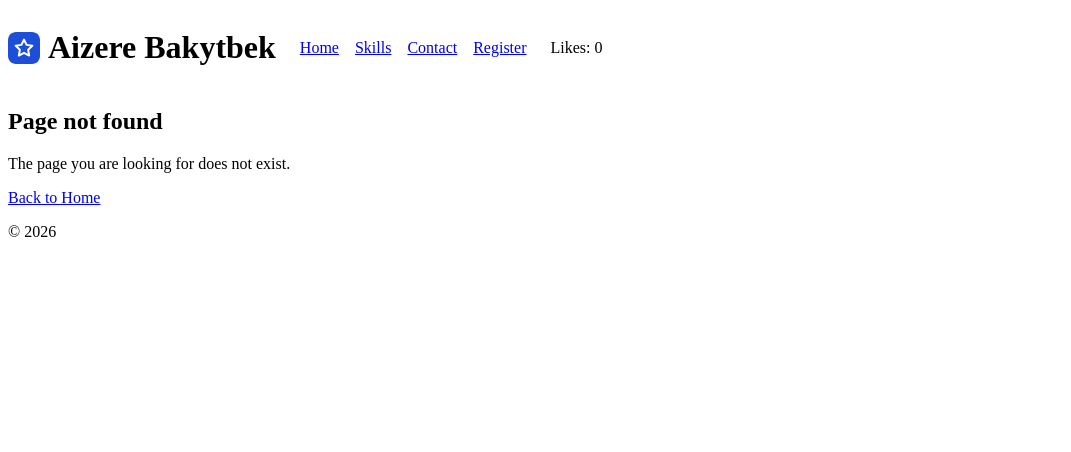
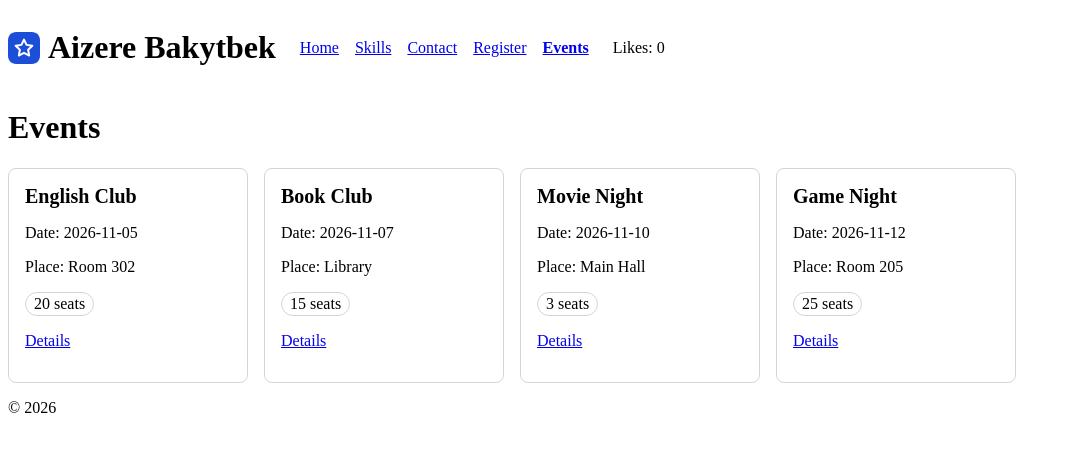
Before and after one commit to abakytbek/iwamad-practice, a React (Vite) app: page /events in a window 1280 px wide. Before the commit this address had no page. Shown: the top 452 px of the page, without its empty margins (0-1071 px from the left). Built offline with nearby package versions, Linux system fonts and the light colour scheme.

Commit message:
Week 7 Part 1: events list and details

```diff
--- a/src/App.tsx
+++ b/src/App.tsx
@@ -5,6 +5,8 @@
 import ContactPage from './pages/ContactPage'
 import NotFoundPage from './pages/NotFoundPage'
 import RegisterPage from './pages/RegisterPage'
+import EventsPage from './pages/EventsPage'
+import EventDetailsPage from './pages/EventDetailsPage'
 
 function App() {
   return (
@@ -14,6 +16,8 @@
         <Route path="skills" element={<SkillsPage />} />
         <Route path="contact" element={<ContactPage />} />
         <Route path="register" element={<RegisterPage />} />
+        <Route path="events" element={<EventsPage />} />
+        <Route path="events/:eventId" element={<EventDetailsPage />} />
         <Route path="*" element={<NotFoundPage />} />
       </Route>
     </Routes>
--- /dev/null
+++ b/src/components/EventCard.tsx
@@ -0,0 +1,22 @@
+import { Link } from 'react-router'
+import type { CampusEvent } from '../data/events'
+import Card from './ui/Card'
+import Tag from './ui/Tag'
+
+type EventCardProps = {
+  event: CampusEvent
+}
+
+export default function EventCard({ event }: EventCardProps) {
+  return (
+    <Card>
+      <h2>{event.title}</h2>
+      <p>Date: {event.date}</p>
+      <p>Place: {event.place}</p>
+      <Tag label={`${event.seats} seats`} />
+      <p>
+        <Link to={`/events/${event.id}`}>Details</Link>
+      </p>
+    </Card>
+  )
+}
--- a/src/components/Header.tsx
+++ b/src/components/Header.tsx
@@ -22,7 +22,7 @@
         <NavLink to="/skills">Skills</NavLink>
         <NavLink to="/contact">Contact</NavLink>
         <NavLink to="/register">Register</NavLink>
-
+        <NavLink to="/events">Events</NavLink>
       </nav>
 
       <p>Likes: {likes}</p>
--- /dev/null
+++ b/src/data/events.ts
@@ -0,0 +1,38 @@
+export type CampusEvent = {
+  id: number;
+  title: string;
+  date: string;
+  place: string;
+  seats: number;
+};
+
+export const events: CampusEvent[] = [
+  {
+    id: 1,
+    title: 'English Club',
+    date: '2026-11-05',
+    place: 'Room 302',
+    seats: 20,
+  },
+  {
+    id: 2,
+    title: 'Book Club',
+    date: '2026-11-07',
+    place: 'Library',
+    seats: 15,
+  },
+  {
+    id: 3,
+    title: 'Movie Night',
+    date: '2026-11-10',
+    place: 'Main Hall',
+    seats: 3,
+  },
+  {
+    id: 4,
+    title: 'Game Night',
+    date: '2026-11-12',
+    place: 'Room 205',
+    seats: 25,
+  },
+];
--- /dev/null
+++ b/src/pages/EventDetailsPage.tsx
@@ -0,0 +1,29 @@
+import { Link, useParams } from 'react-router'
+import { events } from '../data/events'
+
+export default function EventDetailsPage() {
+  const { eventId } = useParams()
+
+  const event = events.find(
+    (item) => item.id === Number(eventId)
+  )
+
+  if (!event) {
+    return (
+      <main>
+        <h1>Event not found</h1>
+        <p>No event with id {eventId}.</p>
+        <Link to="/events">Back to events</Link>
+      </main>
+    )
+  }
+
+  return (
+    <main>
+      <h1>{event.title}</h1>
+      <p>Date: {event.date}</p>
+      <p>Place: {event.place}</p>
+      <Link to="/events">Back to events</Link>
+    </main>
+  )
+}
--- /dev/null
+++ b/src/pages/EventsPage.tsx
@@ -0,0 +1,16 @@
+import { events } from '../data/events'
+import EventCard from '../components/EventCard'
+
+export default function EventsPage() {
+  return (
+    <main>
+      <h1>Events</h1>
+
+      <div className="card-grid">
+        {events.map((event) => (
+          <EventCard key={event.id} event={event} />
+        ))}
+      </div>
+    </main>
+  )
+}
--- a/src/styles/ui/styles.css
+++ b/src/styles/ui/styles.css
@@ -74,3 +74,18 @@
   gap: var(--space-2);
   min-height: 44px;
 }
+
+.card-grid {
+  display: grid;
+  gap: var(--space-4);
+  grid-template-columns: repeat(auto-fill, minmax(200px, 1fr));
+}
+
+.card-grid h2 {
+  margin-top: 0;
+  font-size: 1.25rem;
+}
+
+.card-grid .card {
+  max-width: none;
+}
```
Also changed, not shown: 6 other files (tests, documents, lock files or other folders).
